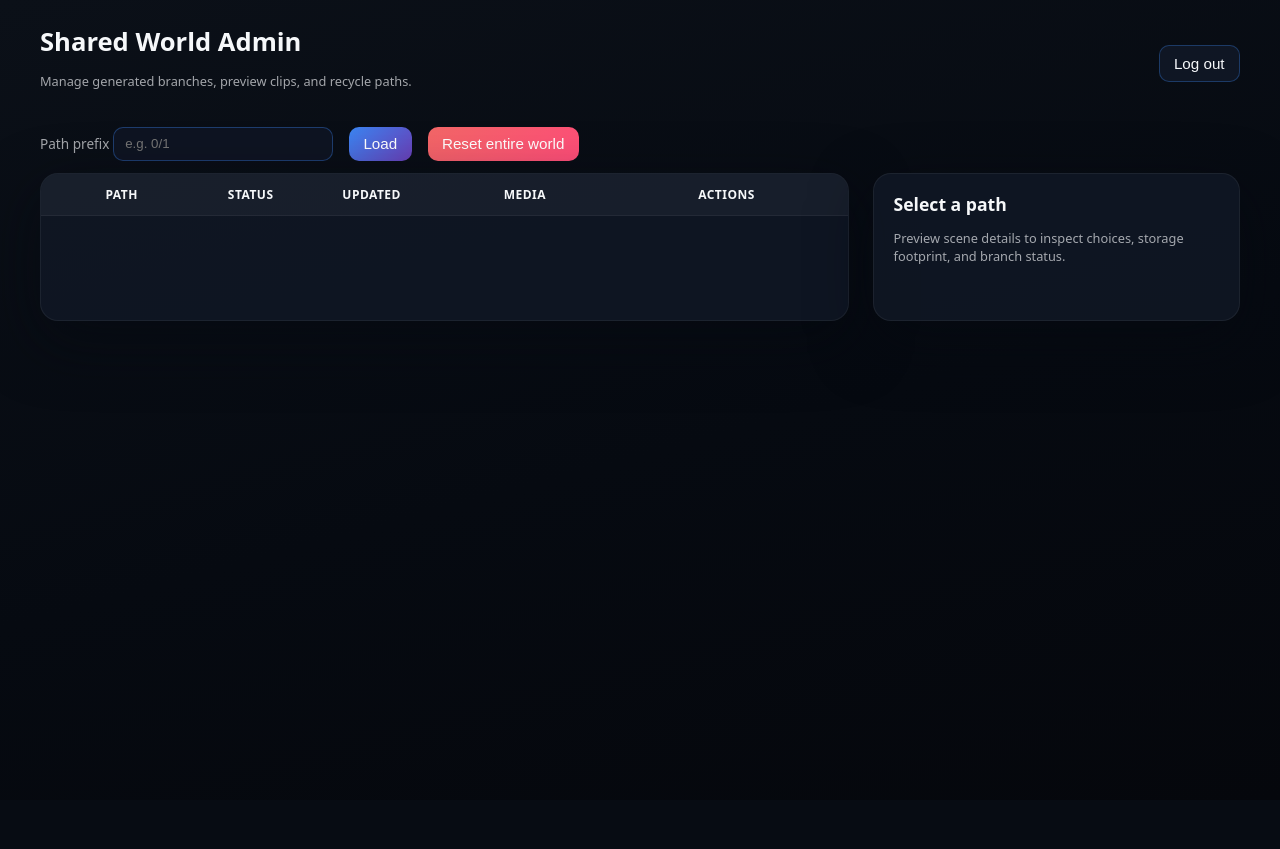
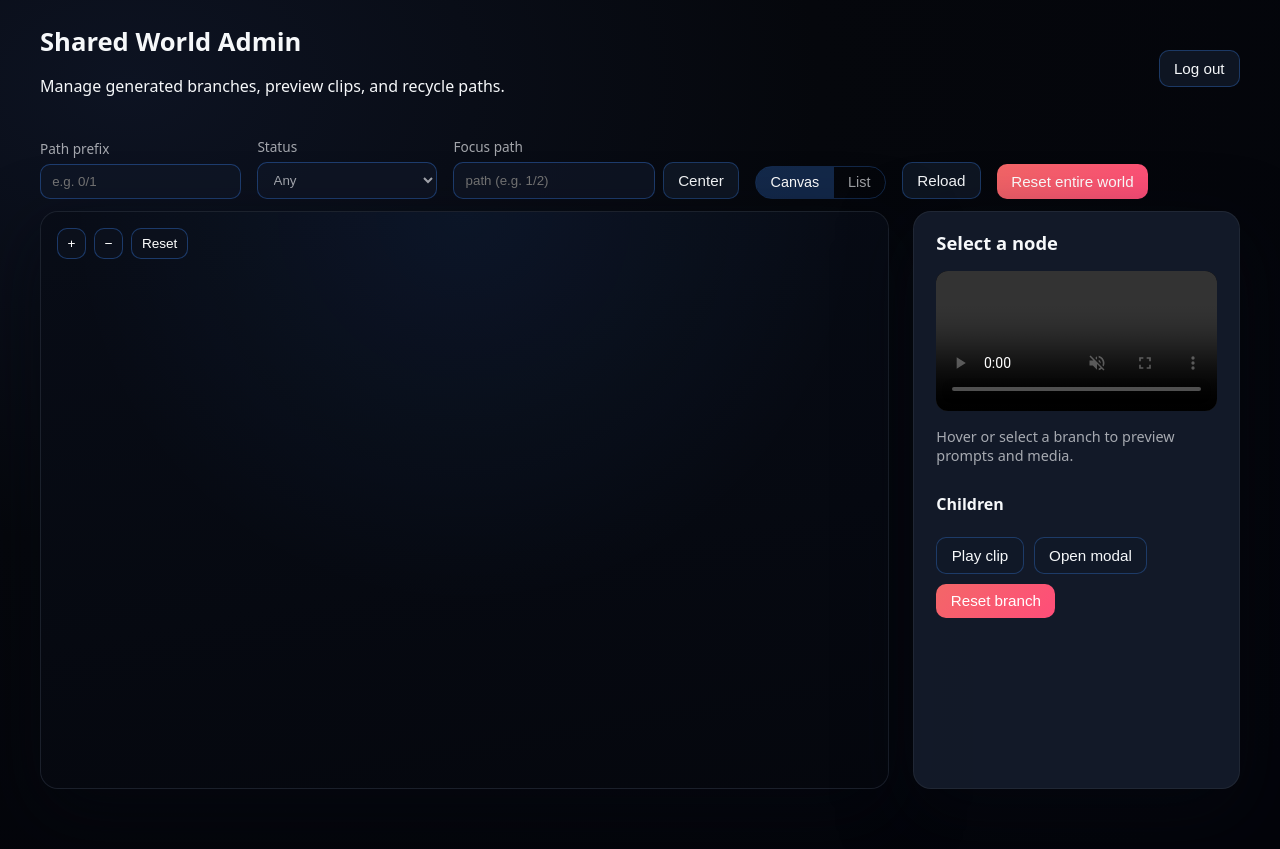
Before and after one commit to mshumer/interactive-sora, a FastAPI app: template templates/admin/index.html in a window 1280 px wide. Before the commit the page ends 321 px from the top, so only its background shows below. Run offline with FastAPI, Linux system fonts and the light colour scheme; the template is opened without the code that fills it, so the values that code supplies are empty; some libraries are stand-ins or nearby versions.

Commit message:
Add static file serving and implement API endpoint for scene tree retrieval with filtering options

```diff
--- a/app.py
+++ b/app.py
@@ -196,6 +196,11 @@ app.add_middleware(
 
 if isinstance(storage_client, LocalStorageClient):
     app.mount("/storage", StaticFiles(directory=storage_client.base_dir), name="storage")
+
+STATIC_DIR = Path("static")
+if not STATIC_DIR.exists():
+    STATIC_DIR.mkdir(parents=True, exist_ok=True)
+app.mount("/static", StaticFiles(directory=STATIC_DIR), name="static")
 
 app.include_router(admin_router)
 
--- a/templates/admin/index.html
+++ b/templates/admin/index.html
@@ -8,9 +8,9 @@
     :root {
       color-scheme: dark light;
       font-family: system-ui, -apple-system, BlinkMacSystemFont, "Segoe UI", sans-serif;
-      --bg: #0b1018;
-      --surface: #111727;
-      --surface-2: #151d30;
+      --bg: #090d16;
+      --surface: rgba(16, 22, 35, 0.85);
+      --surface-2: rgba(21, 28, 44, 0.9);
       --text: #f6f8fa;
       --muted: rgba(246, 248, 250, 0.65);
       --accent: #3d8bfd;
@@ -20,7 +20,7 @@
     body {
       margin: 0;
       min-height: 100vh;
-      background: linear-gradient(165deg, var(--bg), #060a11 55%, #05070c 100%);
+      background: radial-gradient(120% 120% at 10% 10%, #0d1322 0%, #05070c 45%, #03040a 100%);
       color: var(--text);
     }
     header {
@@ -40,25 +40,30 @@
       display: flex;
       flex-wrap: wrap;
       gap: 16px;
-      align-items: center;
+      align-items: flex-end;
     }
     label {
       font-size: 0.85rem;
       color: var(--muted);
+      display: flex;
+      flex-direction: column;
+      gap: 6px;
     }
-    input[type="text"] {
+    input[type="text"],
+    select {
       padding: 0.55rem 0.7rem;
       border-radius: 10px;
       border: 1px solid rgba(61, 139, 253, 0.35);
       background: rgba(17, 23, 39, 0.75);
       color: inherit;
-      min-width: 220px;
+      min-width: 180px;
     }
-    button, .tonal {
+    button,
+    .chip {
       display: inline-flex;
       align-items: center;
       justify-content: center;
-      gap: 8px;
+      gap: 6px;
       padding: 0.55rem 0.9rem;
       font-size: 0.95rem;
       border-radius: 10px;
@@ -68,54 +73,132 @@
       color: #fff;
       transition: transform 0.15s ease, box-shadow 0.15s ease;
     }
+    button:disabled,
+    .chip:disabled {
+      opacity: 0.4;
+      cursor: not-allowed;
+      box-shadow: none;
+    }
     button:hover,
-    .tonal:hover {
+    .chip:hover {
       transform: translateY(-1px);
       box-shadow: 0 10px 26px rgba(61, 139, 253, 0.35);
     }
-    .tonal {
+    .chip {
       background: rgba(17, 25, 39, 0.85);
       color: var(--text);
       border: 1px solid rgba(61, 139, 253, 0.3);
     }
+    .chip[data-active="true"] {
+      background: linear-gradient(135deg, rgba(61, 139, 253, 0.95), rgba(111, 66, 193, 0.95));
+      color: #fff;
+      box-shadow: 0 10px 30px rgba(61, 139, 253, 0.4);
+    }
+    .tonal {
+      display: inline-flex;
+      align-items: center;
+      justify-content: center;
+      gap: 6px;
+      padding: 0.55rem 0.9rem;
+      border-radius: 10px;
+      border: 1px solid rgba(61, 139, 253, 0.3);
+      background: rgba(17, 25, 39, 0.85);
+      color: var(--text);
+      cursor: pointer;
+      transition: transform 0.15s ease, box-shadow 0.15s ease;
+    }
+    .tonal:hover {
+      transform: translateY(-1px);
+      box-shadow: 0 10px 26px rgba(61, 139, 253, 0.3);
+    }
     .danger {
       background: linear-gradient(135deg, rgba(255, 107, 107, 0.95), #ff4d79);
     }
-    main {
+    .flash {
+      margin: 12px 40px;
+      padding: 12px 16px;
+      border-radius: 12px;
+      background: rgba(61, 139, 253, 0.15);
+      color: var(--text);
+      display: none;
+    }
+    .workspace {
       padding: 12px 40px 60px;
       display: grid;
-      grid-template-columns: minmax(0, 2.2fr) minmax(280px, 1fr);
+      grid-template-columns: minmax(0, 2.6fr) minmax(320px, 1fr);
       gap: 24px;
     }
-    @media (max-width: 1100px) {
-      main {
+    @media (max-width: 1200px) {
+      .workspace {
         grid-template-columns: 1fr;
       }
     }
     .panel {
-      background: rgba(17, 25, 39, 0.78);
+      background: var(--surface);
       border-radius: 18px;
       border: 1px solid rgba(255, 255, 255, 0.06);
-      box-shadow: 0 20px 60px rgba(5, 9, 17, 0.55);
+      box-shadow: 0 24px 70px rgba(5, 9, 17, 0.6);
       overflow: hidden;
+      position: relative;
     }
-    table {
+    .panel.hidden {
+      display: none;
+    }
+    .canvas-container {
+      position: relative;
+      height: 72vh;
+      min-height: 520px;
+      overflow: hidden;
+      background: radial-gradient(circle at top, rgba(61, 139, 253, 0.08), transparent 55%),
+                  linear-gradient(170deg, rgba(7, 11, 21, 0.85), rgba(4, 6, 12, 0.92));
+    }
+    .canvas-toolbar {
+      position: absolute;
+      top: 16px;
+      left: 16px;
+      display: flex;
+      gap: 8px;
+      z-index: 2;
+    }
+    .canvas-toolbar button {
+      background: rgba(12, 18, 30, 0.75);
+      border: 1px solid rgba(61, 139, 253, 0.35);
+      padding: 0.45rem 0.6rem;
+      font-size: 0.85rem;
+    }
+    svg {
       width: 100%;
-      border-collapse: collapse;
-      font-size: 0.9rem;
+      height: 100%;
+      user-select: none;
+      cursor: grab;
     }
-    thead {
-      background: rgba(255, 255, 255, 0.04);
-      text-transform: uppercase;
-      letter-spacing: 0.04em;
-      font-size: 0.75rem;
+    svg:active {
+      cursor: grabbing;
     }
-    th, td {
-      padding: 12px 16px;
-      border-bottom: 1px solid rgba(255, 255, 255, 0.05);
+    .tree-edge {
+      fill: none;
+      stroke: rgba(103, 125, 170, 0.55);
+      stroke-width: 2.2;
     }
-    tbody tr:hover {
-      background: rgba(61, 139, 253, 0.08);
+    .tree-node {
+      cursor: pointer;
+      transition: opacity 0.15s ease;
+    }
+    .tree-node[data-collapsed="true"] {
+      opacity: 0.72;
+    }
+    .tree-node rect.backdrop {
+      fill: rgba(12, 18, 30, 0.78);
+      stroke: rgba(255, 255, 255, 0.08);
+      stroke-width: 1.2;
+    }
+    .tree-node:hover rect.backdrop {
+      stroke: rgba(61, 139, 253, 0.5);
+    }
+    .tree-node[data-selected="true"] rect.backdrop {
+      stroke: var(--accent);
+      stroke-width: 2.2;
+      filter: drop-shadow(0 10px 18px rgba(61, 139, 253, 0.4));
     }
     .status-pill {
       display: inline-flex;
@@ -127,60 +210,99 @@
       text-transform: capitalize;
       background: rgba(61, 139, 253, 0.12);
     }
-    .status-pill[data-status="ready"] { background: rgba(66, 207, 151, 0.18); }
-    .status-pill[data-status="failed"] { background: rgba(255, 107, 107, 0.18); }
-    .status-pill[data-status="queued"] { background: rgba(246, 173, 85, 0.2); }
-    .status-pill[data-status="pending"] { background: rgba(96, 125, 139, 0.2); }
-    .muted {
-      color: var(--muted);
-      font-size: 0.8rem;
+    .status-pill[data-status="ready"] { background: rgba(66, 207, 151, 0.23); }
+    .status-pill[data-status="failed"] { background: rgba(255, 107, 107, 0.22); }
+    .status-pill[data-status="queued"] { background: rgba(246, 173, 85, 0.25); }
+    .status-pill[data-status="pending"] { background: rgba(96, 125, 139, 0.28); }
+    .list-table {
+      width: 100%;
+      border-collapse: collapse;
+      font-size: 0.92rem;
     }
-    .detail {
-      padding: 18px 20px;
+    .list-table thead {
+      background: rgba(255, 255, 255, 0.05);
+      text-transform: uppercase;
+      letter-spacing: 0.04em;
+      font-size: 0.75rem;
+    }
+    .list-table th,
+    .list-table td {
+      padding: 12px 16px;
+      border-bottom: 1px solid rgba(255, 255, 255, 0.06);
+    }
+    .list-table tbody tr:hover {
+      background: rgba(61, 139, 253, 0.08);
+    }
+    .inspector {
+      padding: 18px 22px;
       display: flex;
       flex-direction: column;
-      gap: 12px;
+      gap: 16px;
+      background: var(--surface-2);
     }
-    .detail h2 {
+    .inspector h2 {
       margin: 0;
-      font-size: 1.1rem;
+      font-size: 1.15rem;
+    }
+    .inspector video {
+      width: 100%;
+      border-radius: 12px;
+      background: #000;
+      max-height: 220px;
+    }
+    .inspector .meta {
+      display: grid;
+      gap: 6px;
+      font-size: 0.9rem;
+      color: var(--muted);
     }
     .children-list {
       display: grid;
-      grid-template-columns: repeat(auto-fit, minmax(160px, 1fr));
-      gap: 10px;
+      gap: 8px;
+      font-size: 0.88rem;
     }
-    .child-tile {
+    .child-row {
+      padding: 8px 10px;
+      border-radius: 10px;
       background: rgba(255, 255, 255, 0.04);
-      padding: 10px 12px;
-      border-radius: 12px;
       display: flex;
-      flex-direction: column;
-      gap: 4px;
+      align-items: center;
+      justify-content: space-between;
+      gap: 12px;
     }
-    .flash {
-      margin: 0 40px 16px;
-      padding: 12px 16px;
-      border-radius: 12px;
-      background: rgba(61, 139, 253, 0.15);
-      color: var(--text);
-      display: none;
+    .view-toggle {
+      display: inline-flex;
+      border-radius: 999px;
+      border: 1px solid rgba(61, 139, 253, 0.25);
+      overflow: hidden;
+    }
+    .view-toggle button {
+      border-radius: 0;
+      background: transparent;
+      border: none;
+      color: var(--muted);
+      padding: 0.45rem 0.9rem;
+      font-size: 0.9rem;
+    }
+    .view-toggle button[data-active="true"] {
+      color: #fff;
+      background: rgba(61, 139, 253, 0.25);
     }
     .overlay {
       position: fixed;
       inset: 0;
-      background: rgba(5, 8, 15, 0.75);
-      backdrop-filter: blur(12px);
+      background: rgba(5, 8, 15, 0.78);
+      backdrop-filter: blur(14px);
       display: none;
       align-items: center;
       justify-content: center;
       padding: 32px;
-      z-index: 20;
+      z-index: 30;
     }
     .overlay.active { display: flex; }
     .modal {
-      width: min(960px, 90vw);
-      background: rgba(8, 12, 20, 0.95);
+      width: min(960px, 92vw);
+      background: rgba(8, 12, 20, 0.96);
       border-radius: 18px;
       border: 1px solid rgba(255, 255, 255, 0.08);
       padding: 20px;
@@ -189,7 +311,7 @@
       flex-direction: column;
       gap: 12px;
     }
-    video {
+    .modal video {
       width: 100%;
       max-height: 70vh;
       border-radius: 12px;
@@ -228,37 +350,87 @@
       Path prefix
       <input id="prefix-input" type="text" placeholder="e.g. 0/1" />
     </label>
-    <button type="button" id="load-btn">Load</button>
+    <label>
+      Status
+      <select id="status-filter">
+        <option value="">Any</option>
+        <option value="ready">Ready</option>
+        <option value="queued">Queued</option>
+        <option value="pending">Pending</option>
+        <option value="failed">Failed</option>
+      </select>
+    </label>
+    <label>
+      Focus path
+      <div style="display:flex; gap:8px;">
+        <input id="focus-input" type="text" placeholder="path (e.g. 1/2)" style="min-width:160px;" />
+        <button type="button" id="focus-btn" class="chip">Center</button>
+      </div>
+    </label>
+    <div class="view-toggle">
+      <button type="button" id="view-canvas" data-active="true">Canvas</button>
+      <button type="button" id="view-list">List</button>
+    </div>
+    <button type="button" id="reload-btn" class="chip">Reload</button>
     <button type="button" id="reset-root" class="danger">Reset entire world</button>
   </div>
 
   <div id="flash" class="flash"></div>
 
-  <main>
-    <section class="panel">
-      <table>
+  <div class="workspace">
+    <section id="canvas-panel" class="panel">
+      <div class="canvas-container">
+        <div class="canvas-toolbar">
+          <button type="button" id="zoom-in">+</button>
+          <button type="button" id="zoom-out">−</button>
+          <button type="button" id="zoom-reset">Reset</button>
+        </div>
+        <svg id="story-canvas">
+          <g id="canvas-group">
+            <g id="edge-layer"></g>
+            <g id="node-layer"></g>
+          </g>
+        </svg>
+      </div>
+    </section>
+
+    <section id="list-panel" class="panel hidden">
+      <table class="list-table">
         <thead>
           <tr>
-            <th style="width:20%">Path</th>
-            <th style="width:12%">Status</th>
-            <th style="width:18%">Updated</th>
-            <th style="width:20%">Media</th>
-            <th>Actions</th>
+            <th style="width:22%">Path</th>
+            <th style="width:14%">Status</th>
+            <th style="width:20%">Updated</th>
+            <th>Scenario</th>
+            <th style="width:12%">Actions</th>
           </tr>
         </thead>
-        <tbody id="scene-table"></tbody>
+        <tbody id="list-table-body"></tbody>
       </table>
     </section>
 
-    <aside class="panel detail">
+    <aside class="panel inspector" id="inspector">
       <div>
-        <h2 id="detail-title">Select a path</h2>
-        <p id="detail-meta" class="muted">Preview scene details to inspect choices, storage footprint, and branch status.</p>
+        <h2 id="inspector-title">Select a node</h2>
+        <div id="inspector-status" class="status-pill" data-status="pending" style="display:none;">pending</div>
       </div>
-      <div id="detail-body" class="children-list"></div>
-      <div id="detail-summary" class="muted"></div>
+      <video id="inspector-video" controls preload="none" muted playsinline></video>
+      <div class="meta">
+        <span id="inspector-scenario">Hover or select a branch to preview prompts and media.</span>
+        <span id="inspector-updated"></span>
+        <span id="inspector-storage"></span>
+      </div>
+      <div>
+        <h3 style="margin:0 0 6px; font-size:1rem;">Children</h3>
+        <div id="inspector-children" class="children-list"></div>
+      </div>
+      <div style="display:flex; flex-wrap:wrap; gap:10px;">
+        <button type="button" id="play-video" class="chip">Play clip</button>
+        <button type="button" id="open-modal" class="chip">Open modal</button>
+        <button type="button" id="reset-branch" class="danger">Reset branch</button>
+      </div>
     </aside>
-  </main>
+  </div>
 
   <div id="preview-overlay" class="overlay" role="dialog" aria-modal="true">
     <div class="modal">
@@ -271,218 +443,6 @@
     </div>
   </div>
 
-  <script>
-    const prefixInput = document.getElementById("prefix-input");
-    const tableBody = document.getElementById("scene-table");
-    const flash = document.getElementById("flash");
-    const detailTitle = document.getElementById("detail-title");
-    const detailBody = document.getElementById("detail-body");
-    const detailSummary = document.getElementById("detail-summary");
-    const detailMeta = document.getElementById("detail-meta");
-    const previewOverlay = document.getElementById("preview-overlay");
-    const previewVideo = document.getElementById("preview-video");
-    const previewLinks = document.getElementById("preview-links");
-    const closePreviewButton = document.getElementById("close-preview");
-
-    const state = {
-      scenes: [],
-    };
-
-    function setFlash(message, flavor = "info") {
-      if (!message) {
-        flash.style.display = "none";
-        flash.textContent = "";
-        return;
-      }
-      flash.textContent = message;
-      flash.style.background = flavor === "error" ? "rgba(255,107,107,0.18)" : "rgba(61,139,253,0.18)";
-      flash.style.display = "block";
-      setTimeout(() => {
-        flash.style.display = "none";
-      }, 4000);
-    }
-
-    async function fetchJSON(url, options = {}) {
-      const response = await fetch(url, {
-        headers: {
-          "Accept": "application/json",
-          ...options.headers,
-        },
-        ...options,
-      });
-      if (!response.ok) {
-        const detail = await response.json().catch(() => ({}));
-        throw new Error(detail.detail || `Request failed (${response.status})`);
-      }
-      return response.json();
-    }
-
-    function formatDate(value) {
-      if (!value) return "—";
-      try {
-        const d = new Date(value);
-        return `${d.toLocaleDateString()} ${d.toLocaleTimeString()}`;
-      } catch (err) {
-        return value;
-      }
-    }
-
-    function renderTable(items) {
-      tableBody.innerHTML = "";
-      if (!items.length) {
-        const row = document.createElement("tr");
-        row.innerHTML = '<td colspan="5" style="padding:32px 16px; text-align:center; color: var(--muted);">No scenes found for this prefix.</td>';
-        tableBody.appendChild(row);
-        return;
-      }
-
-      for (const scene of items) {
-        const row = document.createElement("tr");
-        const status = scene.status || "unknown";
-        const videoAvailable = !!scene.videoUrl;
-        row.innerHTML = `
-          <td><button class="tonal" data-path="${scene.path}" type="button">${scene.path || '<root>'}</button></td>
-          <td><span class="status-pill" data-status="${status}">${status}</span></td>
-          <td>${formatDate(scene.updatedAt)}</td>
-          <td>
-            ${videoAvailable ? '<button type="button" class="tonal" data-preview="' + scene.path + '">Preview</button>' : '<span class="muted">No video</span>'}
-          </td>
-          <td>
-            <button type="button" class="tonal" data-inspect="${scene.path}">Inspect</button>
-            <button type="button" class="danger" data-reset="${scene.path}">Reset</button>
-          </td>
-        `;
-        tableBody.appendChild(row);
-      }
-    }
-
-    function openPreview(scene) {
-      if (!scene.videoUrl) {
-        setFlash("No video available for this scene", "error");
-        return;
-      }
-      previewVideo.pause();
-      previewVideo.src = scene.videoUrl;
-      if (scene.posterUrl) {
-        previewVideo.poster = scene.posterUrl;
-      }
-      previewLinks.innerHTML = `
-        <a href="${scene.videoUrl}" target="_blank" rel="noopener" style="color: var(--accent);">Open video in new tab</a>
-        ${scene.contextVideoUrl ? ' · <a href="' + scene.contextVideoUrl + '" target="_blank" rel="noopener" style="color: var(--accent);">Full continuity</a>' : ''}
-      `;
-      previewOverlay.classList.add("active");
-      previewVideo.play().catch(() => previewVideo.load());
-      document.addEventListener("keydown", escListener);
-    }
-
-    function closePreview() {
-      previewOverlay.classList.remove("active");
-      previewVideo.pause();
-      previewVideo.src = "";
-      previewVideo.poster = "";
-      previewLinks.textContent = "";
-      document.removeEventListener("keydown", escListener);
-    }
-
-    function escListener(event) {
-      if (event.key === "Escape") {
-        closePreview();
-      }
-    }
-
-    async function loadScenes() {
-      try {
-        const prefix = prefixInput.value.trim();
-        const data = await fetchJSON(`/admin/api/scenes?prefix=${encodeURIComponent(prefix)}`);
-        state.scenes = data.items;
-        renderTable(state.scenes);
-        setFlash(`Loaded ${data.items.length} of ${data.total} scene(s).`);
-      } catch (error) {
-        setFlash(error.message, "error");
-      }
-    }
-
-    async function loadDetails(path) {
-      try {
-        const targetPath = path || "";
-        const detail = await fetchJSON(`/admin/api/scene?path=${encodeURIComponent(targetPath)}`);
-        detailTitle.textContent = targetPath ? `Path ${targetPath}` : "Root scene";
-        detailMeta.textContent = detail.scene.scenarioDisplay || "No scenario description stored.";
-        detailSummary.textContent = `Storage footprint: ${(detail.storageBytes / (1024 * 1024)).toFixed(2)} MiB · Choices: ${(detail.scene.choices || []).length || 0}`;
-        detailBody.innerHTML = "";
-        for (const child of detail.children) {
-          const div = document.createElement("div");
-          div.className = "child-tile";
-          div.innerHTML = `<strong>${child.path}</strong><span class="muted">${child.status}</span>`;
-          detailBody.appendChild(div);
-        }
-      } catch (error) {
-        setFlash(error.message, "error");
-      }
-    }
-
-    async function performReset(path) {
-      const label = path ? `path ${path}` : "the entire world";
-      let confirmMessage = `Delete ${label}? This removes all clips, metrics, and scene records for this branch.`;
-      try {
-        const detail = await fetchJSON(`/admin/api/scene?path=${encodeURIComponent(path || "")}`);
-        const bytes = (detail.storageBytes / (1024 * 1024)).toFixed(2);
-        confirmMessage += `\n\nPreview: ${detail.scene.videoUrl ? 'Video exists' : 'No video'} · Storage ≈ ${bytes} MiB.`;
-      } catch (error) {
-        // Ignore detail errors (scene may not exist)
-      }
-
-      if (!window.confirm(confirmMessage)) {
-        return;
-      }
-
-      try {
-        await fetchJSON("/admin/api/reset", {
-          method: "POST",
-          headers: { "Content-Type": "application/json" },
-          body: JSON.stringify({ path: path || "", inclusive: true }),
-        });
-        setFlash(`Deleted ${label}.`);
-        await loadScenes();
-        if (!path) {
-          detailTitle.textContent = "Select a path";
-          detailBody.innerHTML = "";
-          detailSummary.textContent = "";
-          detailMeta.textContent = "Preview scene details to inspect choices, storage footprint, and branch status.";
-        }
-      } catch (error) {
-        setFlash(error.message, "error");
-      }
-    }
-
-    document.getElementById("load-btn").addEventListener("click", () => loadScenes());
-    document.getElementById("reset-root").addEventListener("click", () => performReset(""));
-    closePreviewButton.addEventListener("click", closePreview);
-    previewOverlay.addEventListener("click", (event) => {
-      if (event.target === previewOverlay) {
-        closePreview();
-      }
-    });
-
-    tableBody.addEventListener("click", (event) => {
-      const button = event.target.closest("button");
-      if (!button) return;
-      const path = button.dataset.path ?? button.dataset.preview ?? button.dataset.reset ?? button.dataset.inspect ?? "";
-      if (button.dataset.preview !== undefined) {
-        const scene = state.scenes.find((s) => s.path === button.dataset.preview);
-        if (scene) openPreview(scene);
-      } else if (button.dataset.path !== undefined) {
-        loadDetails(path);
-      } else if (button.dataset.reset !== undefined) {
-        performReset(path);
-      } else if (button.dataset.inspect !== undefined) {
-        loadDetails(path);
-      }
-    });
-
-    document.addEventListener("DOMContentLoaded", () => {
-      loadScenes();
-    });
-  </script>
+  <script type="module" src="{{ url_for('static', path='admin/canvas.js') }}"></script>
 </body>
 </html>
```
Also changed, not shown: admin.py (+90 -1 lines), 1 other file.
